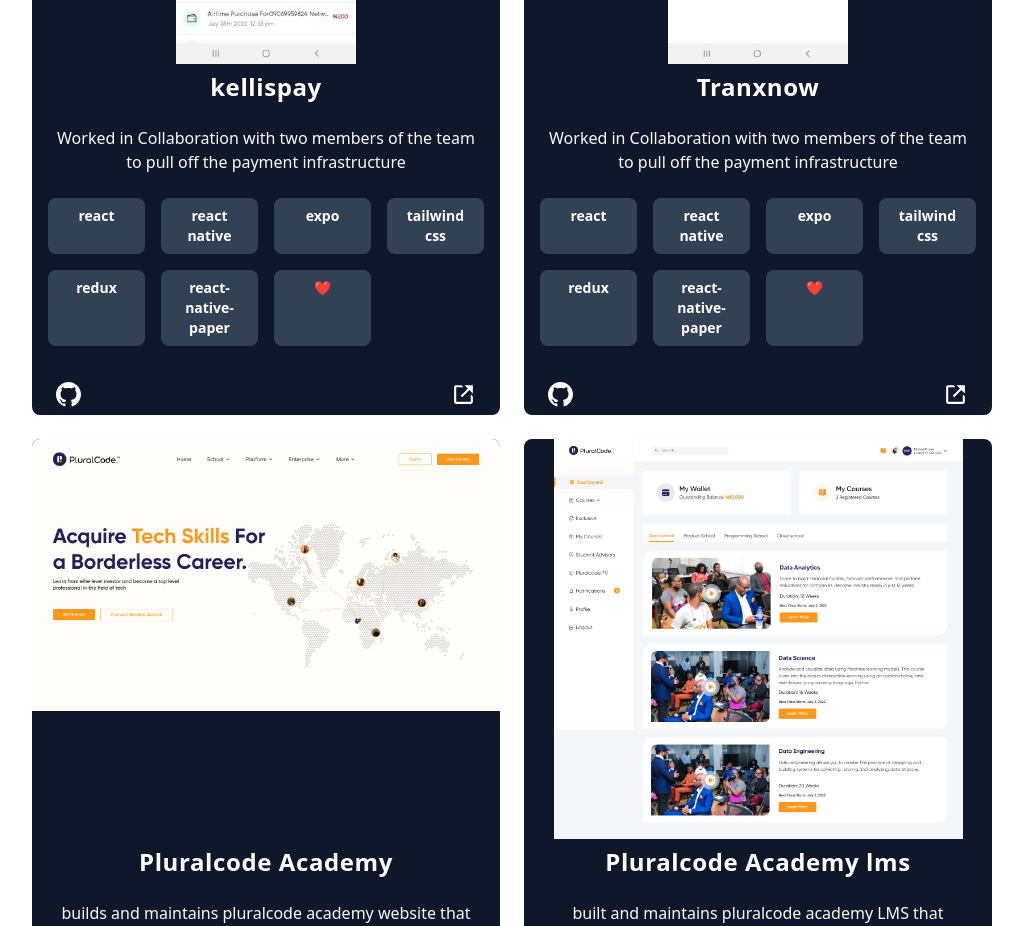
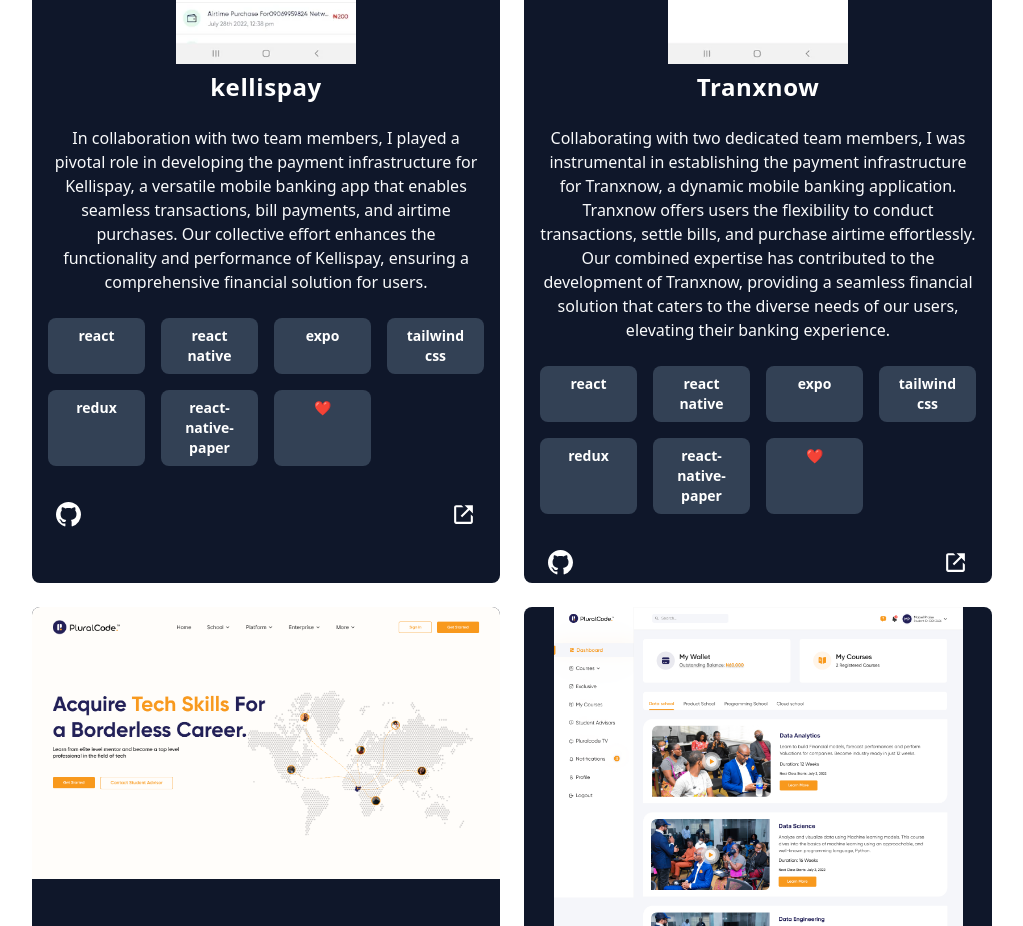
Before and after one commit to emeraldhycient/portfolio-1, a Next.js app: page / in a window 1280 px wide. Shown: the part 3300-4226 px from the top of the page, without its empty margins (128-1151 px from the left). Built offline with nearby package versions, Linux system fonts and the light colour scheme; a web font is replaced by a local one.

Commit message:
[update] fixing writeups

```diff
--- a/pages/index.js
+++ b/pages/index.js
@@ -76,7 +76,7 @@
       image: "/assets/kellispay.webp",
       title: "kellispay",
       description:
-        "Worked in Collaboration with two members of the team to pull off the payment infrastructure",
+        "In collaboration with two team members, I played a pivotal role in developing the payment infrastructure for Kellispay, a versatile mobile banking app that enables seamless transactions, bill payments, and airtime purchases. Our collective effort enhances the functionality and performance of Kellispay, ensuring a comprehensive financial solution for users.",
       github: "https://github.com/emeraldhycient",
       url: "https://play.google.com/store/apps/details?id=com.ijele.kellispay",
       tools: [
@@ -93,7 +93,7 @@
       image: "/assets/tranxnow.webp",
       title: "Tranxnow",
       description:
-        "Worked in Collaboration with two members of the team to pull off the payment infrastructure",
+        "Collaborating with two dedicated team members, I was instrumental in establishing the payment infrastructure for Tranxnow, a dynamic mobile banking application. Tranxnow offers users the flexibility to conduct transactions, settle bills, and purchase airtime effortlessly. Our combined expertise has contributed to the development of Tranxnow, providing a seamless financial solution that caters to the diverse needs of our users, elevating their banking experience.",
       github: "https://github.com/emeraldhycient",
       url: "https://play.google.com/store/search?q=tranxnow&c=apps",
       tools: [
```
